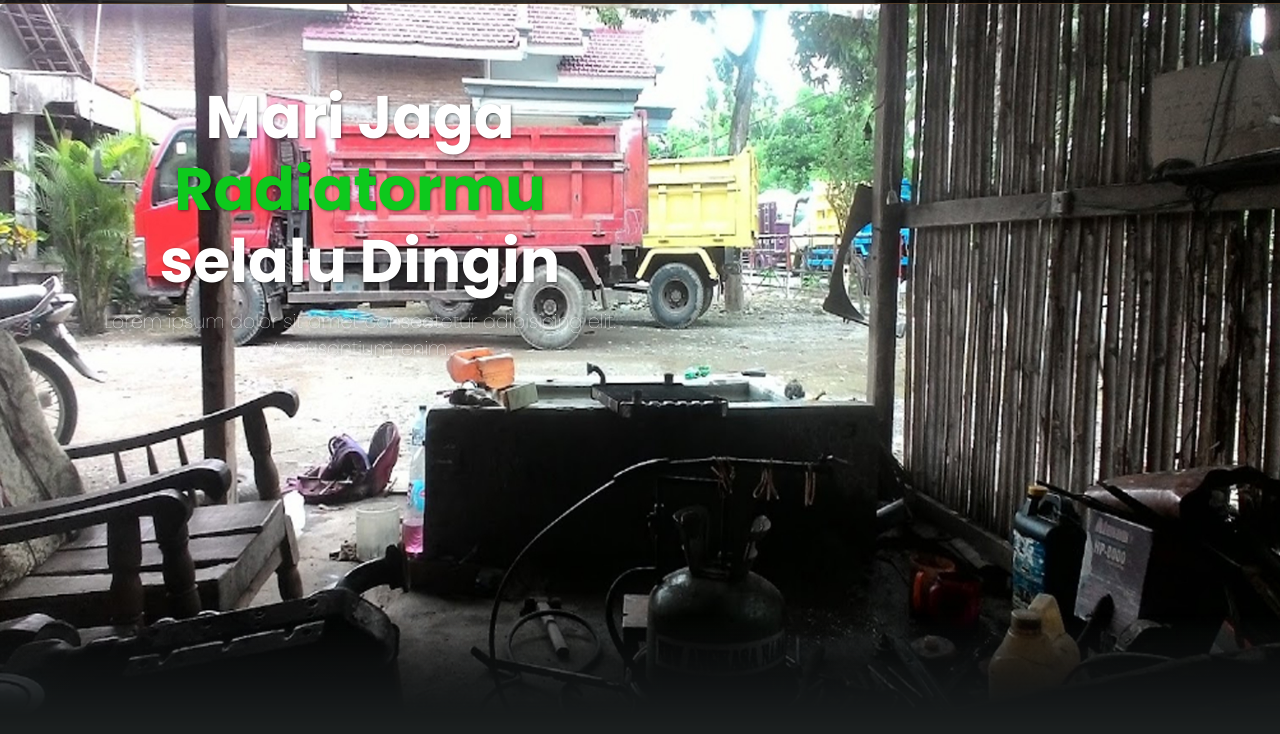
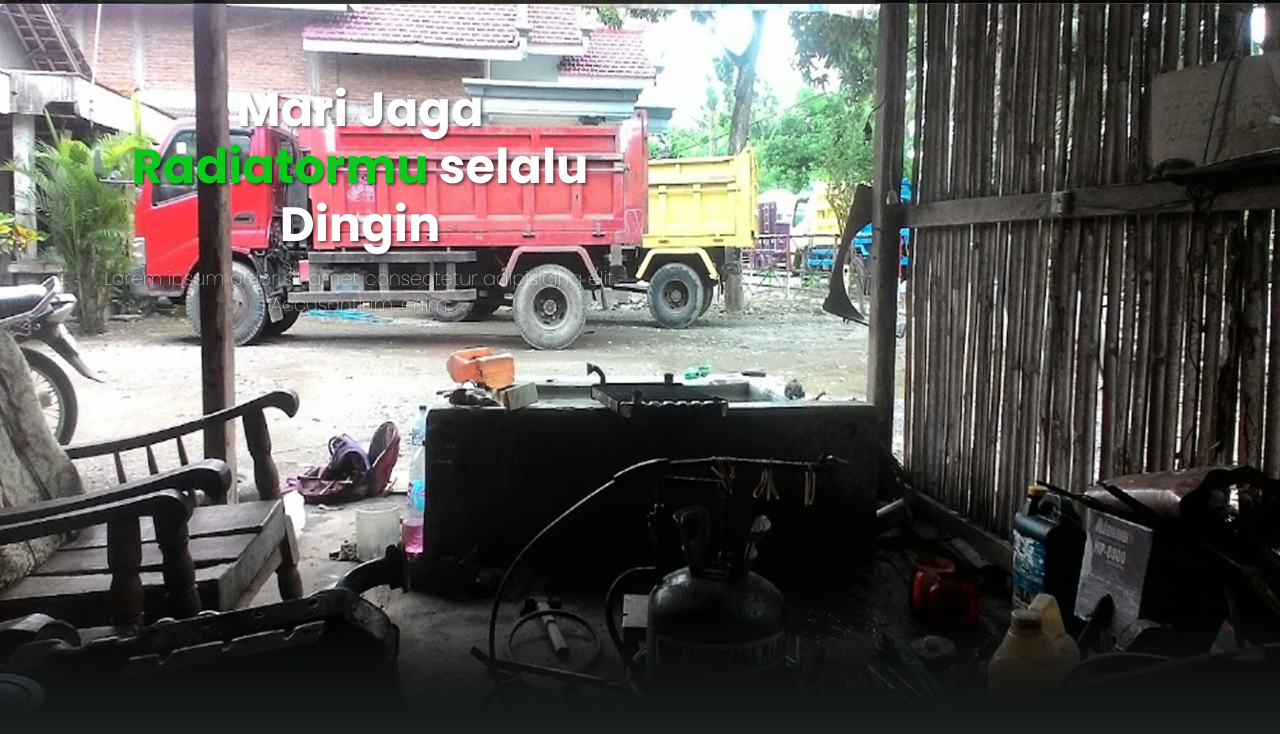
Before and after one commit to nanangriyadi/agus_radiator, a plain HTML site: page index.html in a window 1280 px wide. Shown: the part 66-800 px from the top of the page. Drawn offline with nearby package versions, Linux system fonts and the light colour scheme.

Commit message:
merubah H1

```diff
--- a/css/style.css
+++ b/css/style.css
@@ -217,12 +217,13 @@
     top: 130px;
   }
 
-  .hero .content h1 {
-    font-size: 5em;
-    color: #fff;
-    text-shadow: 1px 1px 3px rgba(1, 1, 3, 0.5);
-    line-height: 1.2;
-  }
+ .hero .content h1 {
+  font-size: 4em;
+  color: #fff;
+  text-shadow: 2px 2px 3px rgba(1, 1, 3, 0.5);
+  line-height: 1.2;
+  mix-blend-mode: difference;
+}
 
   .hero .content h1 span {
     color: var(--primary);
```
